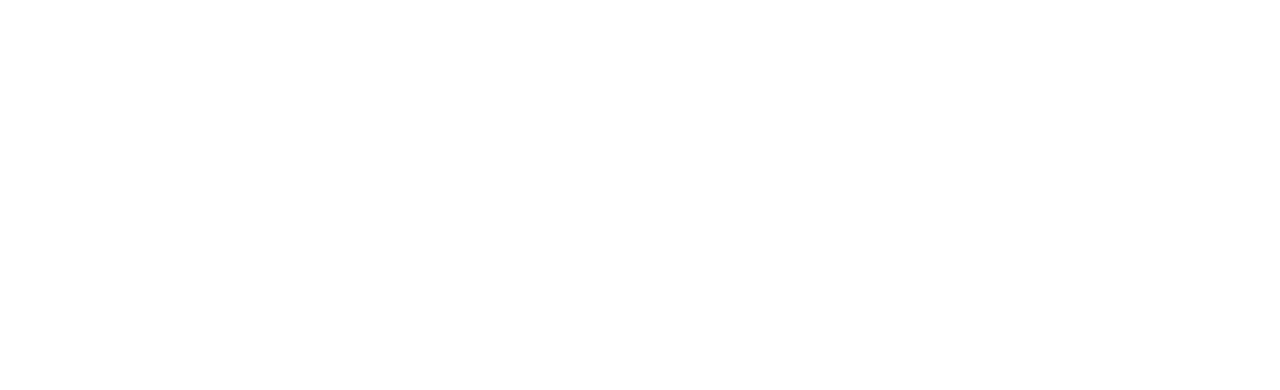
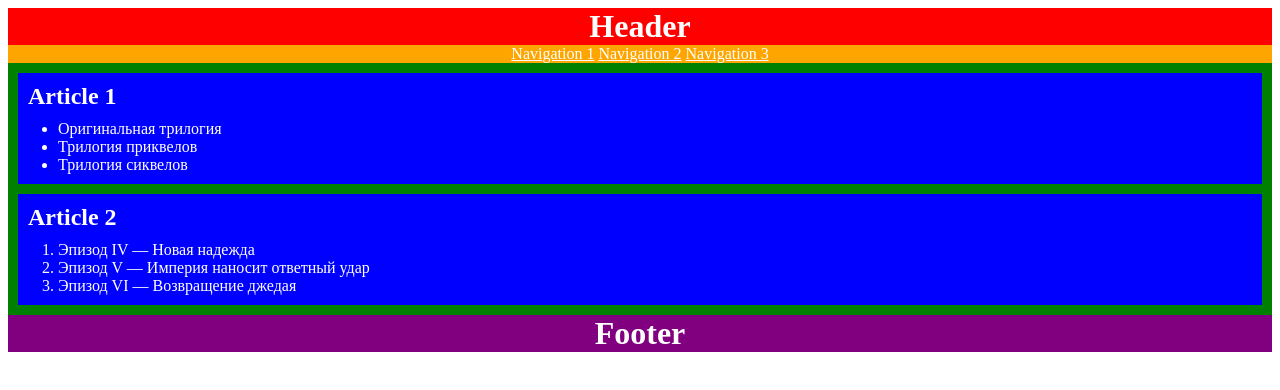
Before and after one commit to js-tasks-ru/htmlcss-20210812_skorikov-denis-o, a website: page 02-dz0/01-semantic-mockup/solution.html in a window 1280 px wide. Drawn offline with Linux system fonts and the light colour scheme.

Commit message:
add solution for 2-module 1-task

```diff
--- /dev/null
+++ b/02-dz0/01-semantic-mockup/index.css
@@ -0,0 +1,55 @@
+body {
+    color: white
+}
+
+header {
+    background-color: red;
+    text-align: center;
+}
+
+a {
+    color: white;
+}
+
+h1, h2 {
+    margin: 0;
+}
+
+h2 {
+    padding-top: 10px;
+    padding-left: 10px;
+    padding-bottom: 10px;
+}
+
+nav {
+    background-color: orange;
+    text-align: center;
+}
+
+main {
+    background-color: green;
+    padding: 10px;
+}
+
+article {
+    background-color: blue;
+}
+
+article:nth-child(1) {
+    margin-bottom: 10px;
+}
+
+footer {
+    background-color: purple;
+    text-align: center;
+}
+
+ul {
+    margin: 0;
+    padding-bottom: 10px;
+}
+
+ol {
+    margin: 0;
+    padding-bottom: 10px;
+}
--- a/02-dz0/01-semantic-mockup/solution.html
+++ b/02-dz0/01-semantic-mockup/solution.html
@@ -1,4 +1,39 @@
 <!DOCTYPE html>
 <html lang="ru">
-    <!-- Ваше решение -->
+    <head>
+        <meta charset="utf-8">
+        <title>Solution</title>
+        <link href="index.css" rel="stylesheet">
+      </head>
+      <body>
+        <header>
+            <h1>Header</h1>
+            <nav>
+                <a href="#">Navigation 1</a>
+                <a href="#">Navigation 2</a>
+                <a href="#">Navigation 3</a>
+            </nav>
+        </header>
+        <main>
+            <article>
+                <h2>Article 1</h2>
+                <ul>
+                    <li>Оригинальная трилогия</li>
+                    <li>Трилогия приквелов</li>
+                    <li>Трилогия сиквелов</li>
+                </ul>
+            </article>
+            <article>
+                <h2>Article 2</h2>
+                <ol>
+                    <li>Эпизод IV — Новая надежда</li>
+                    <li>Эпизод V — Империя наносит ответный удар</li>
+                    <li>Эпизод VI — Возвращение джедая</li>
+                </ol>
+            </article>
+        </main>
+        <footer>
+            <h1>Footer</h1>
+        </footer>
+    </body>
 </html>
```
